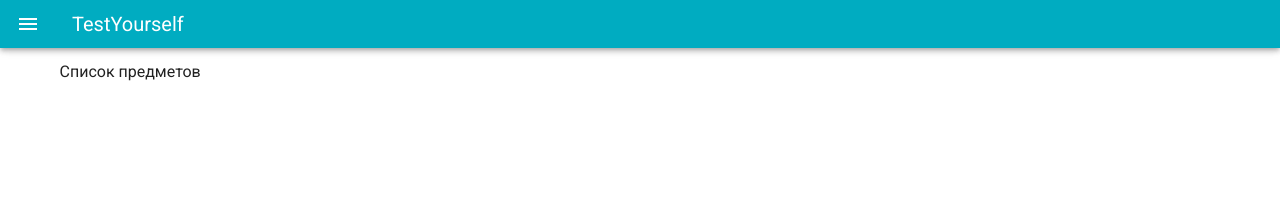
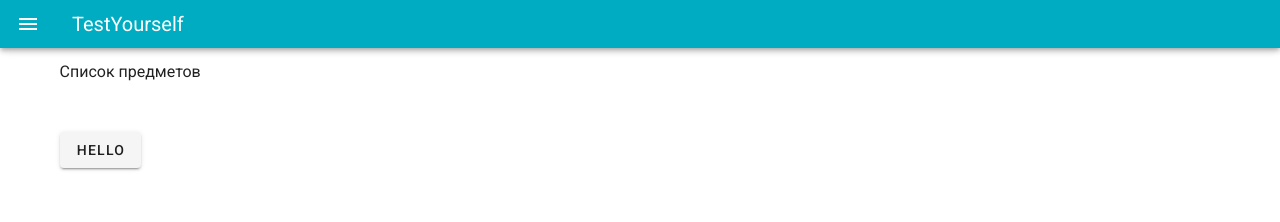
Before and after one commit to lexLaeda/TestYourself, a Vue app in the folder frontend/: page / in a window 1280 px wide. Shown: the top 222 px of the page. Built offline with nearby package versions, Linux system fonts and the light colour scheme.

Commit message:
test requests

```diff
--- a/frontend/src/backend-api.js
+++ b/frontend/src/backend-api.js
@@ -1,14 +1,14 @@
 import axios from 'axios'
 
 const AXIOS = axios.create({
-  baseURL: `http://localhost:8098/api`,
+  baseURL: `/api`,
   timeout: 1000
 });
 
 
 export default {
   hello() {
-    return AXIOS.get(`/questions/all`);
+    return AXIOS.get(`/hello`);
   },
 
   addSubject(postData) {
--- a/frontend/src/components/AddSubject/AddSubject.vue
+++ b/frontend/src/components/AddSubject/AddSubject.vue
@@ -57,7 +57,7 @@
         this.$refs.form.validate();
         let postData = JSON.stringify(this.postData);
         console.log('postData =>', this.postData, postData);
-        api.addSubject({"name":"Java"})
+        api.addSubject(postData)
           .then(function (response) {
             console.log(response);
           })
--- a/frontend/src/views/Home.vue
+++ b/frontend/src/views/Home.vue
@@ -1,10 +1,14 @@
 <template>
   <div>
     <subject-list></subject-list>
+    <br>
+    <br>
+    <v-btn @click="hello">Hello</v-btn>
   </div>
 </template>
 
 <script>
+  import api from "../backend-api";
   import SubjectList from "../components/SubjectList/SubjectList";
 
   export default {
@@ -12,6 +16,17 @@
 
     components: {
       SubjectList
+    },
+
+    methods: {
+      hello() {
+        api.hello().then(response => {
+          console.log('DATA =>', response.data);
+        })
+          .catch(error => {
+            console.log('ERROR =>', error);
+          })
+      }
     }
   }
 </script>
```
Also changed, not shown: 2 other files (tests, documents, lock files or other folders).
